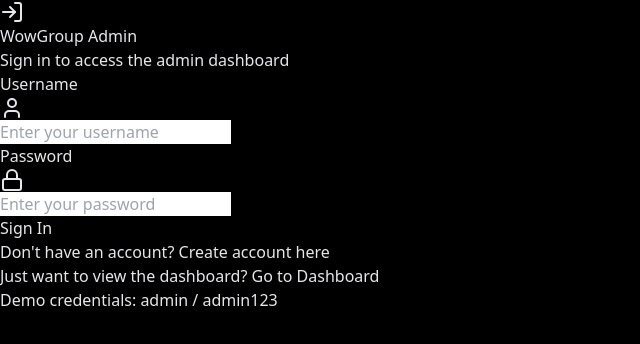
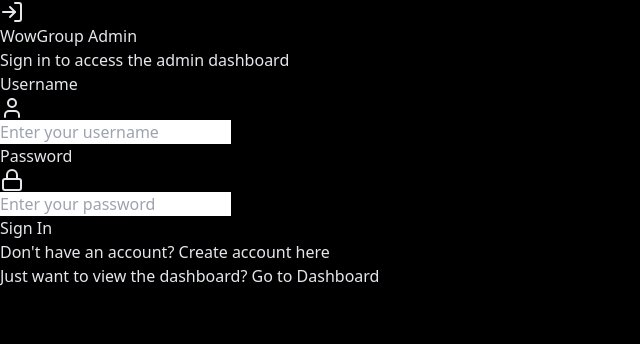
Before and after one commit to johndoe0110/dashboard-reporting, a React (Vite) app: page /login in a window 1280 px wide. Shown: the top 344 px of the page, without its empty margins (0-640 px from the left). Built offline with nearby package versions, Linux system fonts and the light colour scheme; no server answers.

Commit message:
fix: delete demo credentials

```diff
--- a/src/pages/Login.jsx
+++ b/src/pages/Login.jsx
@@ -153,9 +153,9 @@
                 Go to Dashboard
               </Link>
             </p>
-            <p className="text-xs text-gray-500 text-center">
+            {/* <p className="text-xs text-gray-500 text-center">
               Demo credentials: <span className="text-gray-400">admin</span> / <span className="text-gray-400">admin123</span>
-            </p>
+            </p> */}
           </div>
         </div>
       </div>
```
